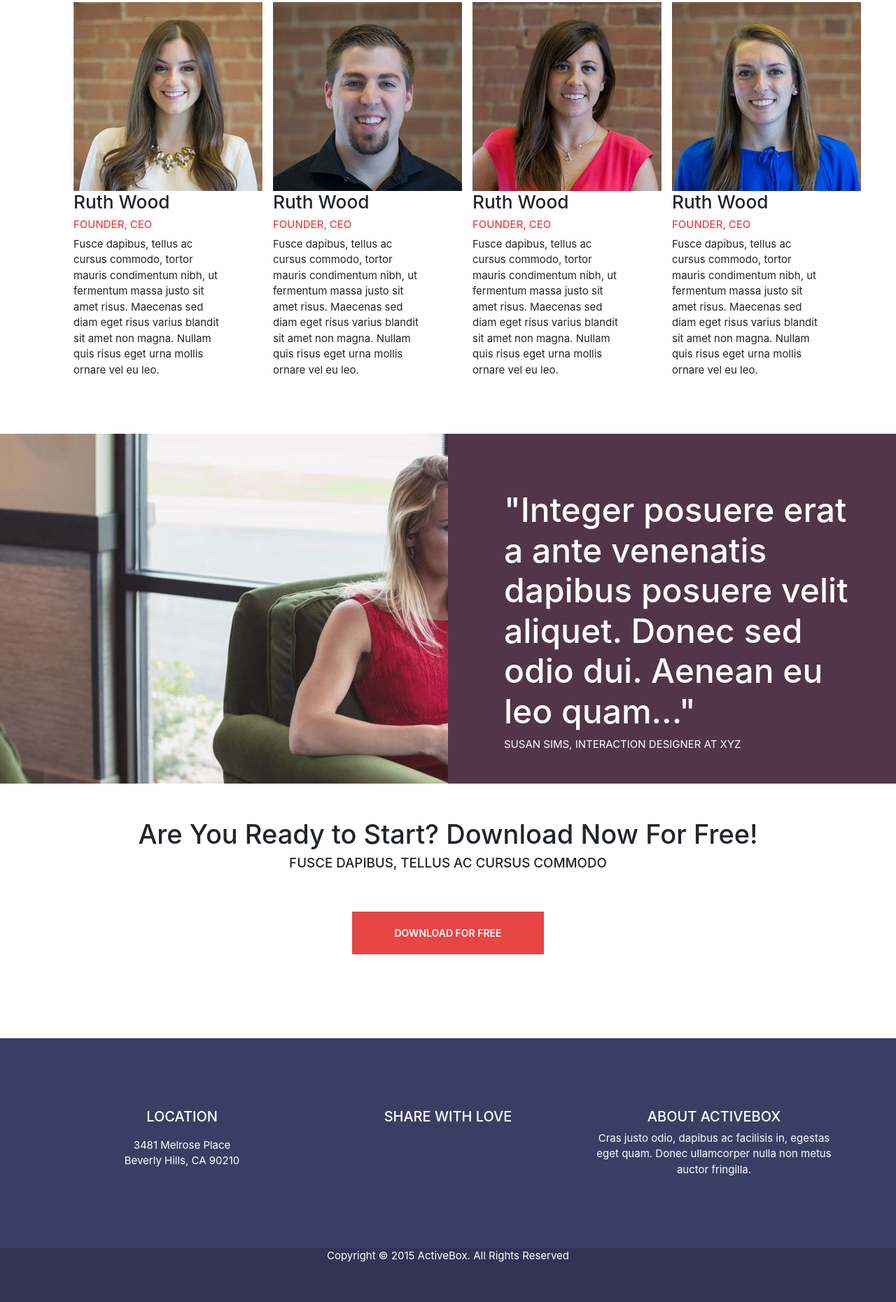
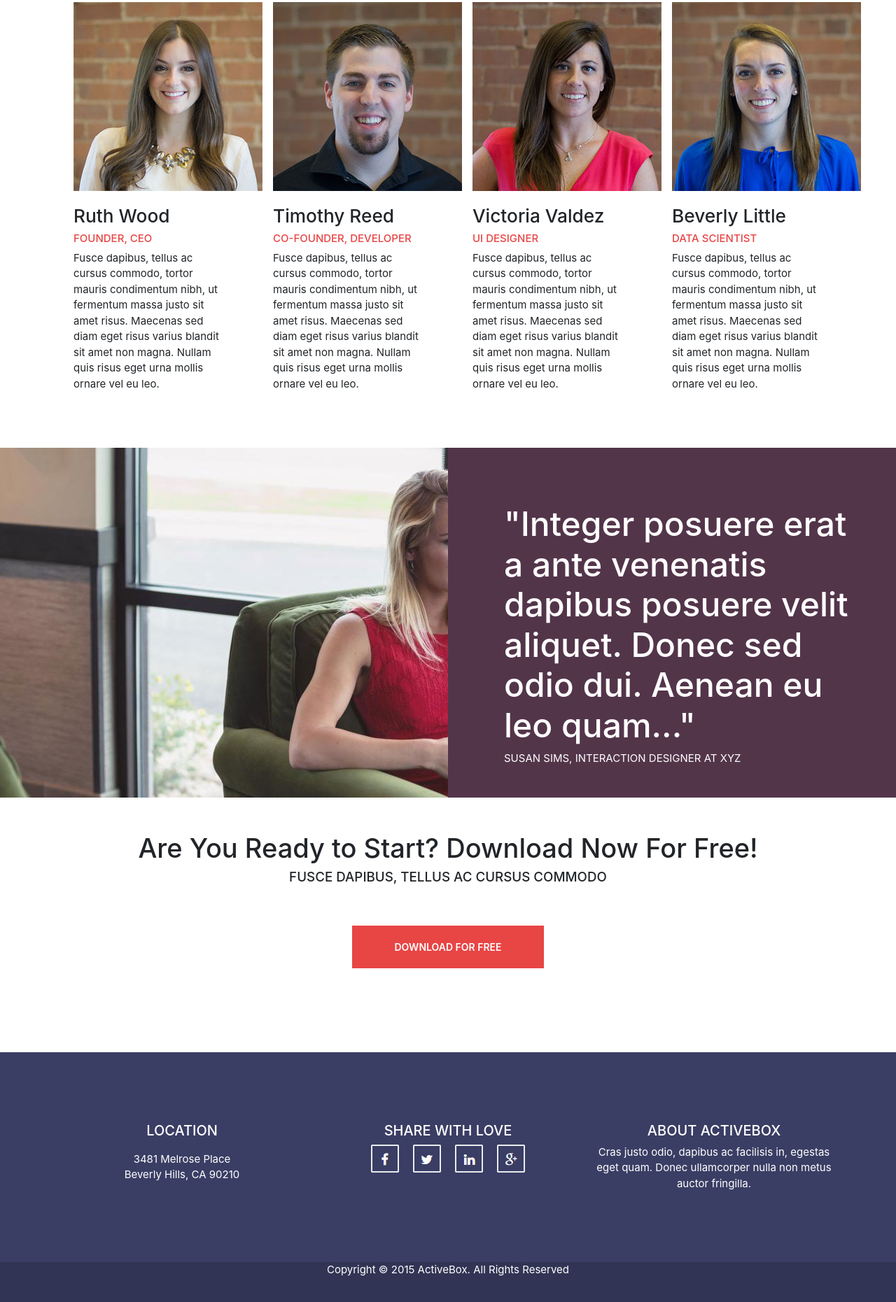
Before and after one commit to LBisca/active-box-layout, a plain HTML site: page index.html in a window 1280 px wide. Shown: the part 2270-4131 px from the top of the page at 70% size. Drawn offline with nearby package versions, Linux system fonts and the light colour scheme.

Commit message:
Finish minor details

```diff
--- a/css/style.css
+++ b/css/style.css
@@ -35,6 +35,11 @@ a {
     text-decoration: none;
     color: unset !important;
 }
+
+.founder-name {
+    margin-top: 20px !important;
+}
+
 
 a:hover {
     text-decoration: none !important;
@@ -198,6 +203,13 @@ a:hover {
     }
 }
 
+.logo-padding {
+    padding-right: 2px !important;
+    padding-left: 2px !important;
+}
+
+
+
 
 .main-section {
     font-size: 50px;
--- a/index.html
+++ b/index.html
@@ -165,7 +165,7 @@
                     <div class="col-lg-3 col-md-6">
                         <div class="" style="margin:20px;">
                             <img class="" src="res/team-1.jpg">
-                            <h3>Ruth Wood
+                            <h3 class="founder-name">Ruth Wood
                                 </h4>
                                 <h6 class="light-orange">FOUNDER, CEO</h6>
                                 <p>Fusce dapibus, tellus ac cursus commodo, tortor mauris condimentum nibh, ut fermentum
@@ -176,9 +176,9 @@
                     <div class="col-lg-3 col-md-6">
                         <div class="" style="margin:20px;">
                             <img class="" src="res/team-2.jpg">
-                            <h3>Ruth Wood
+                            <h3 class="founder-name">Timothy Reed
                                 </h4>
-                                <h6 class="light-orange">FOUNDER, CEO</h6>
+                                <h6 class="light-orange">CO-FOUNDER, DEVELOPER</h6>
                                 <p>Fusce dapibus, tellus ac cursus commodo, tortor mauris condimentum nibh, ut fermentum
                                     massa justo sit amet risus. Maecenas sed diam eget risus varius blandit sit amet non
                                     magna. Nullam quis risus eget urna mollis ornare vel eu leo.</p>
@@ -188,9 +188,9 @@
                     <div class="col-lg-3 col-md-6">
                         <div class="" style="margin:20px;">
                             <img class="" src="res/team-3.jpg">
-                            <h3>Ruth Wood
+                            <h3 class="founder-name">Victoria Valdez
                                 </h4>
-                                <h6 class="light-orange">FOUNDER, CEO</h6>
+                                <h6 class="light-orange">UI DESIGNER</h6>
                                 <p>Fusce dapibus, tellus ac cursus commodo, tortor mauris condimentum nibh, ut fermentum
                                     massa justo sit amet risus. Maecenas sed diam eget risus varius blandit sit amet non
                                     magna. Nullam quis risus eget urna mollis ornare vel eu leo.</p>
@@ -199,9 +199,9 @@
                     <div class="col-lg-3 col-md-6">
                         <div class="" style="margin:20px;">
                             <img class="" src="res/team-4.jpg">
-                            <h3>Ruth Wood
+                            <h3 class="founder-name">Beverly Little
                                 </h4>
-                                <h6 class="light-orange">FOUNDER, CEO</h6>
+                                <h6 class="light-orange">DATA SCIENTIST</h6>
                                 <p>Fusce dapibus, tellus ac cursus commodo, tortor mauris condimentum nibh, ut fermentum
                                     massa justo sit amet risus. Maecenas sed diam eget risus varius blandit sit amet non
                                     magna. Nullam quis risus eget urna mollis ornare vel eu leo.</p>
@@ -246,6 +246,20 @@
                     </div>
                     <div class="col-sm-4">
                         <h3 style="font-size: 20px;">SHARE WITH LOVE</h3>
+                        <div class="row" style="max-width: 240px; margin-left: 55px;">
+                            <div class="col-sm-3 logo-padding">
+                                <img src="res/face-logo.jpg">
+                            </div>
+                            <div class="col-sm-3 logo-padding">
+                                <img src="res/twitter.jpg">
+                            </div>
+                            <div class="col-sm-3 logo-padding">
+                                <img src="res/insta.jpg">
+                            </div>
+                            <div class="col-sm-3 logo-padding">
+                                <img src="res/google+.jpg">
+                            </div>
+                        </div>
                     </div>
                     <div class="col-sm-4">
                         <h3 style="font-size: 20px;">ABOUT ACTIVEBOX</h3>
```
Also changed, not shown: res/face-logo.jpg (added), res/google+.jpg (added), res/insta.jpg (added), res/twitter.jpg (added).
